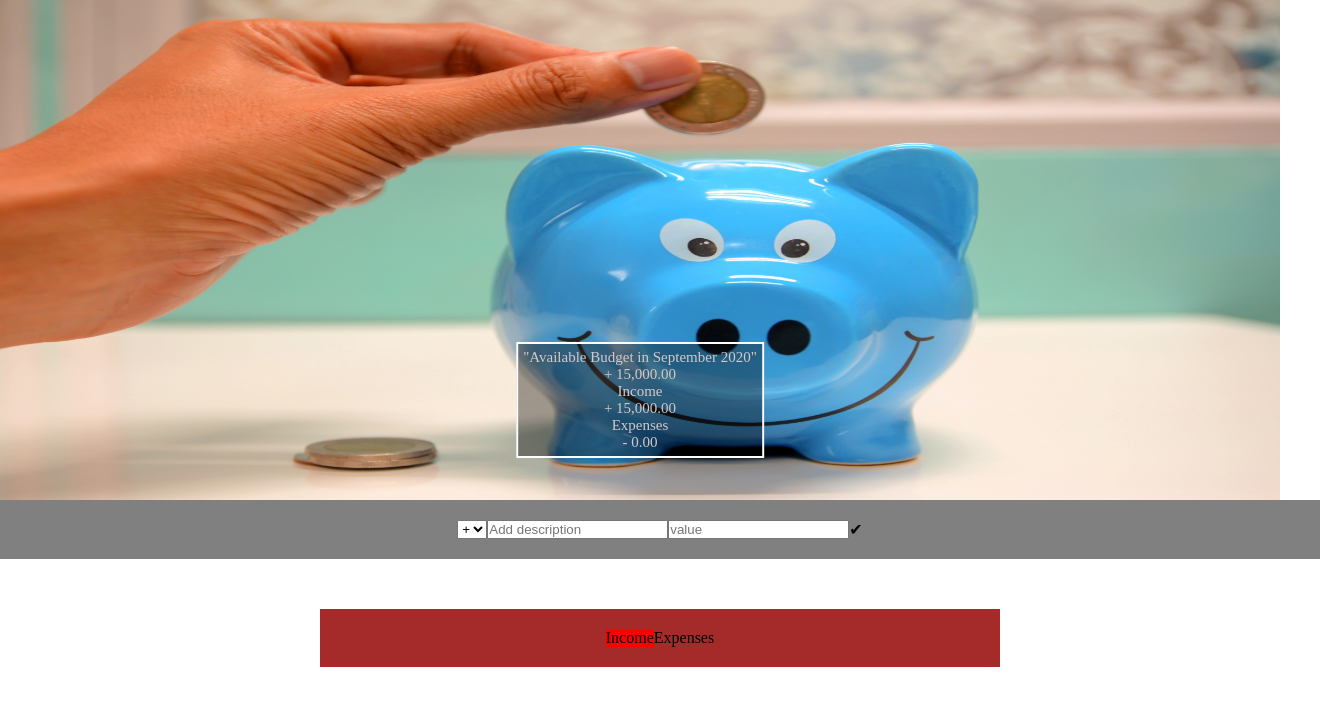
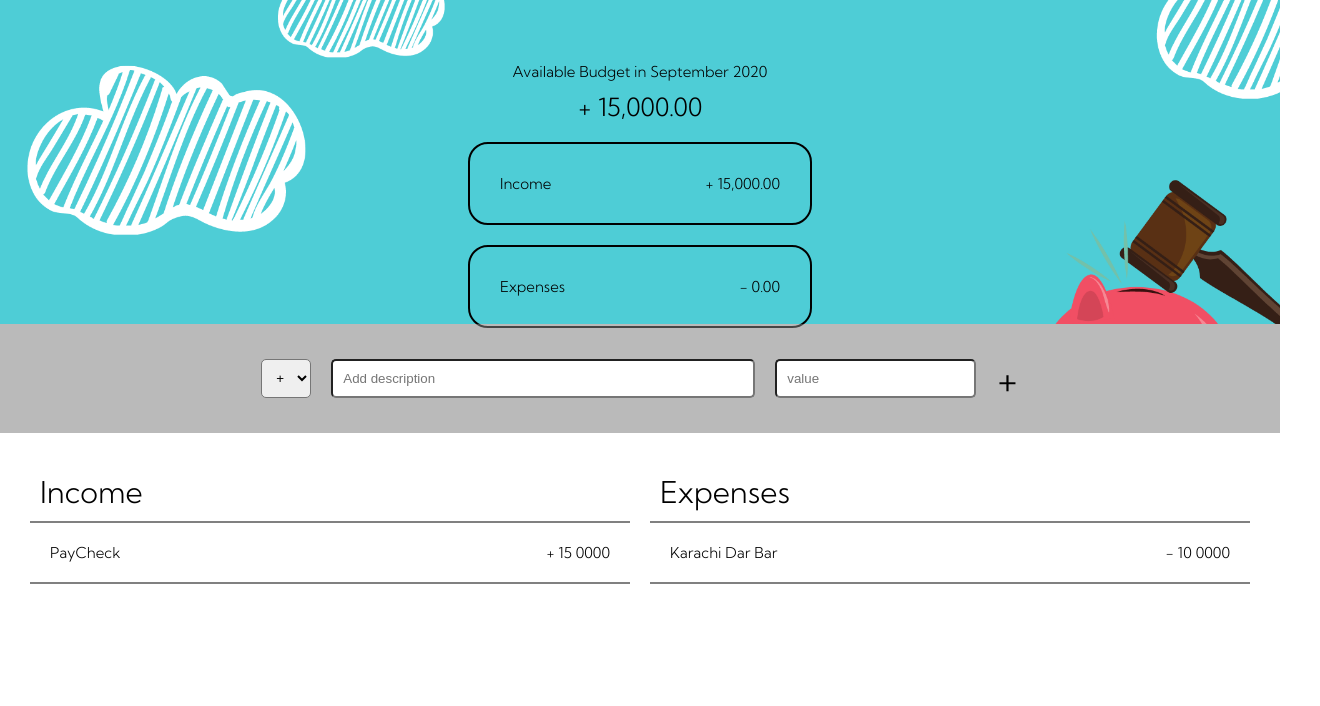
Before and after one commit to edwinvalles/vallesduclayanproject, a plain HTML site: page index.html in a window 1280 px wide. Shown: the whole page, 1320 px wide, since content can reach past the window. Drawn offline with Linux system fonts and the light colour scheme.

Commit message:
css and html basics

```diff
--- a/index.css
+++ b/index.css
@@ -1,59 +1,117 @@
+@import url('https://fonts.googleapis.com/css2?family=Kumbh+Sans:wght@300&display=swap');
+
 *{
     margin: 0;
     padding: 0;
 }
+body{
+    font-family: 'Kumbh Sans', sans-serif;
+    font-size: 30px;
+}
 #container {
     display: flex;
     flex-direction: column;
-}
-#header {
-    height: 150px;
-    width: 100%;
+    height: 1080px;
 }
 
-.header-image{
-    height:500px;
-    width:100%;
+/* Header design */
+#header{
+    width: 100%;
+    height:30%;
+    background-image: url("headerimg.png");
+    background-size: cover;
 }
 
 .header-content {
+    display: flex;
+    flex-direction: column;
+    align-items: center;
+    justify-content: center;
     position: absolute;
-    top: 50%;
+    top: 25%;
     left: 50%;
     transform: translate(-50%,-50%);
     font-size: 15px;
-    color: rgb(211, 201, 201);
-    background: rgba(0, 0, 0, 0.363);
-    text-align: center;
-    max-width: 60%;
-    padding: 5px;
-    border: 2px solid white;
+    width: 300px;
+    max-height: 50%;
 }
 
-#inputContainer , #ledgeContainer {
+.total-amount {
+    padding: 10px;
+    font-size: 25px;;
+}
+.income-container, .expenses-container {
     display: flex;
     flex-direction: row;
-    flex-wrap: nowrap;
-    justify-content: center;
-    width: 100%;
-    text-align: center;
-    position: relative;
-    top: 350px;
+    justify-content: space-between;
+    margin: 10px;
     padding: 20px;
-}
-#inputContainer{
-    background-color: gray;
-
+    width: 300px;
+    border-radius: 20px;
+    border: 2px solid black;
 }
 
-#ledgeContainer {
-    top: 400px;
-    width: 50%;
-    background-color: brown;
-    left: 25%;
+/* Input Line */
+#input-container, #ledge-container{
+    display: flex;
+    flex-direction: row;
+    justify-content: center;
+    max-width: 100%;
+    position: relative;
+    padding: 20px;
+    align-items: center;
 }
-#income-column{
-    text-align: left;
-    right: 20px;
-    background-color: red;
+#input-container{
+    background-color: rgba(128, 128, 128, 0.541);
 }
+
+.input-type {
+    padding: 10px;
+    margin: 10px;
+    border-radius: 5px;
+}
+
+.submit-button{
+    font-size: 40px;
+    padding: 10px;
+}
+.submit-button:hover{
+    cursor: pointer;
+    color: red;
+}
+#description-input{
+    width: 400px;
+}
+
+/* Ledge Container */
+
+#income-column, #expenses-column{
+    height: 200px;
+    width:50%;
+    margin: 10px;
+}
+
+p{
+    padding: 10px;
+}
+
+li {
+    font-size: 15px;
+    display:flex;
+    flex-flow: row;
+    padding: 10px;
+    justify-content: space-between;
+    border-top: 2px solid gray;
+    border-bottom: 2px solid gray;
+    text-align: center;
+}
+
+li .delete-button {
+    display: none;
+}
+li:hover .delete-button {
+    display:block;
+    cursor: pointer;
+    color: crimson;
+    font-size: 20px;
+}
--- a/index.html
+++ b/index.html
@@ -52,13 +52,11 @@
 
      <div id="container">
          <div id="header">
-             <div class="image">
-                <img src="pexels-maitree-rimthong-1602726.jpg" class = "header-image">
-             </div>
-
+        <!-- Header  -->
              <div class="header-content">
-                <div class=display-date>"Available Budget in September 2020"</div>
-                <div class="total-amount"> + 15,000.00</div>
+                 <!-- Display Amount -->
+                <div class=display-date>Available Budget in September 2020</div>
+                <div class="total-amount"> + 15,000.00 </div>
 
                 <div class = income-container>
                     <p>Income</p>
@@ -72,30 +70,44 @@
              </div>
 
          </div>
-
-         <div id="inputContainer">
-             <div class="dropDown">
+         <!-- Input Container -->
+         <div id="input-container">
+             <div class="drop-down">
                 <select name="input-type" class="input-type" id="choice">
                     <option >+</option>
                     <option >-</option>
              </div>
-             <div class="descriptionInput">
-                <input type="text" id="descriptionInput" placeholder="Add description">
+             <div class="description-input">
+                <input type="text" class="input-type" id="description-input" placeholder="Add description">
              </div>
 
-             <div class="valueInput">
-                <input type="number" id="valueInput" placeholder="value">
+             <div class="value-input">
+                <input type="number" class="input-type" id="valueInput" placeholder="value">
              </div>
-             <div class="submitButton"> ✔ </div>
+             <div class="submit-button"> + </div>
          </div>
 
-         <div id="ledgeContainer">
+         <div id="ledge-container">
              <div id="income-column">
                  <p>Income</p>
+                 <ul class = "income-list">
+                     <li>
+                         <p>PayCheck</p>
+                         <p>+ 15 0000</p>
+                         <div class = "delete-button">⌫</div>
+                     </li>
+                 </ul>
              </div>
 
-             <div id="expensesColumn">
+             <div id="expenses-column">
                 <p>Expenses</p>
+                <ul class = "expenses-list">
+                    <li>
+                        <p>Karachi Dar Bar</p>
+                        <p>- 10 0000</p>
+                        <div class = "delete-button">⌫</div>
+                    </li>
+                </ul>
             </div>
          </div>
      </div>
```
Also changed, not shown: header.png (added), headerimg.png (added).
